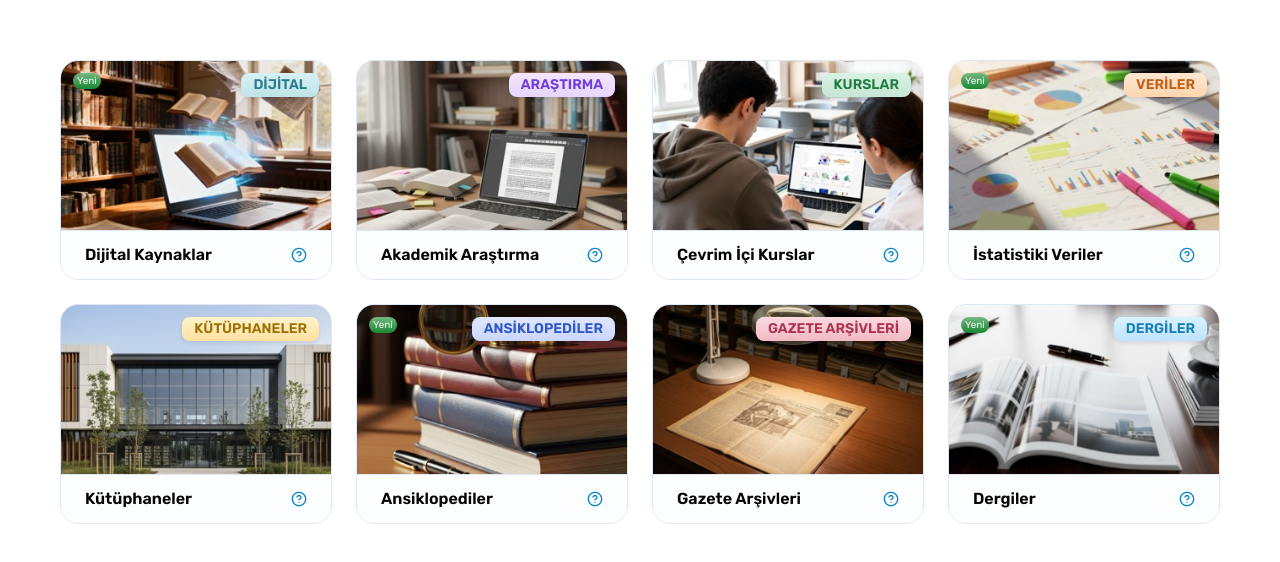
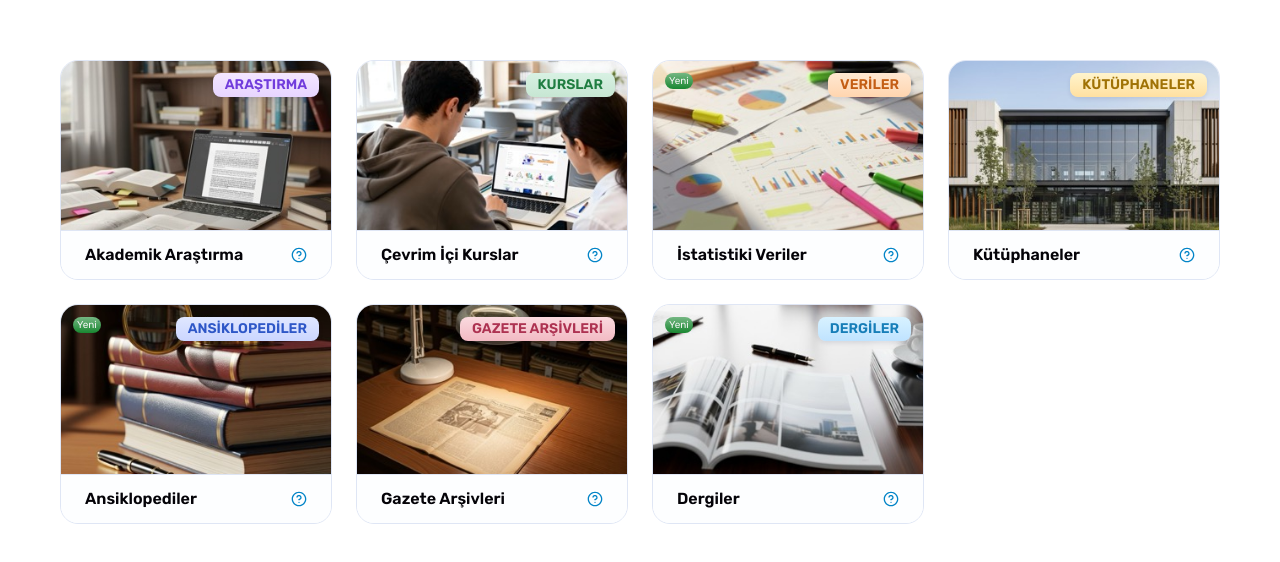
Before and after one commit to burhanyldz/dijital-kopru, a plain HTML site: page index.html in a window 1280 px wide. Drawn offline with Linux system fonts and the light colour scheme.

Commit message:
Renumbered card sections in index.html for consistency and clarity

```diff
--- a/index.html
+++ b/index.html
@@ -8,22 +8,8 @@
 </head>
 <body>
     <div class="cards-container">
-        <!-- Card 1: Dijital Kaynaklar -->
-        <div class="card" onclick="window.location.href='dijital-kaynaklar.html'" style="cursor: pointer;">
-            <div class="card-image card-dijital-kutuphaneler">
-                <div class="new-badge">Yeni</div>
-                <div class="category-label label-aqua">DİJİTAL</div>
-            </div>
-            <div class="card-content">
-                <div class="card-title">Dijital Kaynaklar</div>
-                <div class="info-icon" onclick="event.stopPropagation();">
-                    <img src="images/info.svg" alt="Info Icon" />
-                    <div class="tooltip">Çevrimiçi kütüphane ve diğer yayınlardan yararlanabilmeniz ve araştırmalarınızda istifade edebilmeniz için ansiklopedi, kütüphane, gazete ve dergi arşivlerine bu bölümden ulaşabilirsiniz.</div>
-                </div>
-            </div>
-        </div>
 
-        <!-- Card 2: Akademik Araştırma -->
+        <!-- Card 1: Akademik Araştırma -->
         <div class="card" onclick="window.location.href='akademik-arastirma.html'" style="cursor: pointer;">
             <div class="card-image card-akademik-arastirma">
                 <div class="category-label label-lavender">ARAŞTIRMA</div>
@@ -37,7 +23,7 @@
             </div>
         </div>
 
-        <!-- Card 3: Çevrim İçi Kurslar -->
+        <!-- Card 2: Çevrim İçi Kurslar -->
         <div class="card" onclick="window.location.href='kurslar.html'" style="cursor: pointer;">
             <div class="card-image card-cevrim-ici-kurslar">
                 <div class="category-label label-jade">KURSLAR</div>
@@ -51,7 +37,7 @@
             </div>
         </div>
 
-        <!-- Card 4: İstatistiki Veriler -->
+        <!-- Card 3: İstatistiki Veriler -->
         <div class="card" onclick="window.location.href='istatistiki-veri-kanallari.html'" style="cursor: pointer;">
             <div class="card-image card-istatistiki-veriler">
                 <div class="new-badge">Yeni</div>
@@ -66,7 +52,7 @@
             </div>
         </div>
 
-        <!-- Card 5: Kütüphaneler -->
+        <!-- Card 4: Kütüphaneler -->
         <div class="card" onclick="window.location.href='kutuphaneler.html'" style="cursor: pointer;">
             <div class="card-image card-kutuphaneler">
                 <div class="category-label label-amber">KÜTÜPHANELER</div>
@@ -80,7 +66,7 @@
             </div>
         </div>
 
-        <!-- Card 6: Ansiklopediler -->
+        <!-- Card 5: Ansiklopediler -->
         <div class="card" onclick="window.location.href='ansiklopediler.html'" style="cursor: pointer;">
             <div class="card-image card-ansiklopediler">
                 <div class="new-badge">Yeni</div>
@@ -95,7 +81,7 @@
             </div>
         </div>
 
-        <!-- Card 7: Gazete Arşivleri -->
+        <!-- Card 6: Gazete Arşivleri -->
         <div class="card" onclick="window.location.href='gazete-arsivleri.html'" style="cursor: pointer;">
             <div class="card-image card-gazete-arsivleri">
                 <div class="category-label label-cerise">GAZETE ARŞİVLERİ</div>
@@ -109,7 +95,7 @@
             </div>
         </div>
 
-        <!-- Card 8: Dergiler -->
+        <!-- Card 7: Dergiler -->
         <div class="card" onclick="window.location.href='dergiler.html'" style="cursor: pointer;">
             <div class="card-image card-dergiler">
                 <div class="new-badge">Yeni</div>
```
